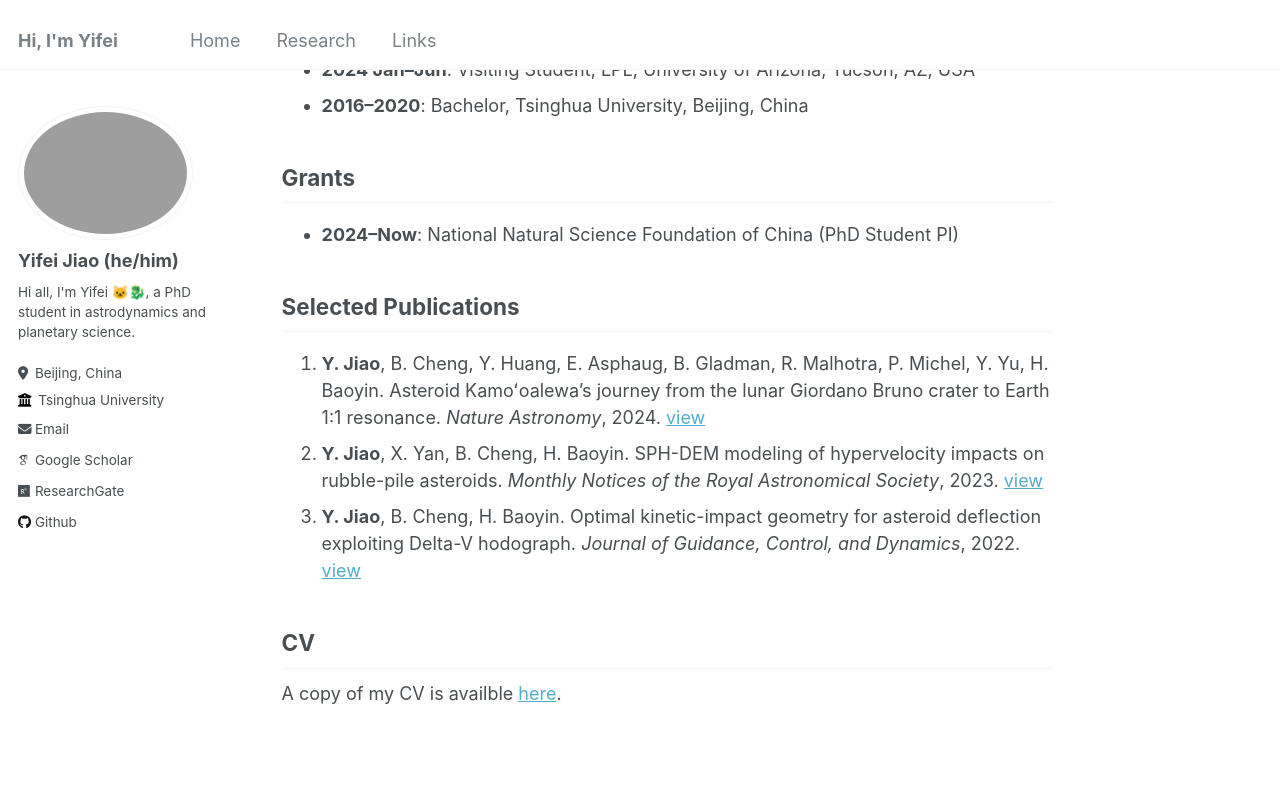
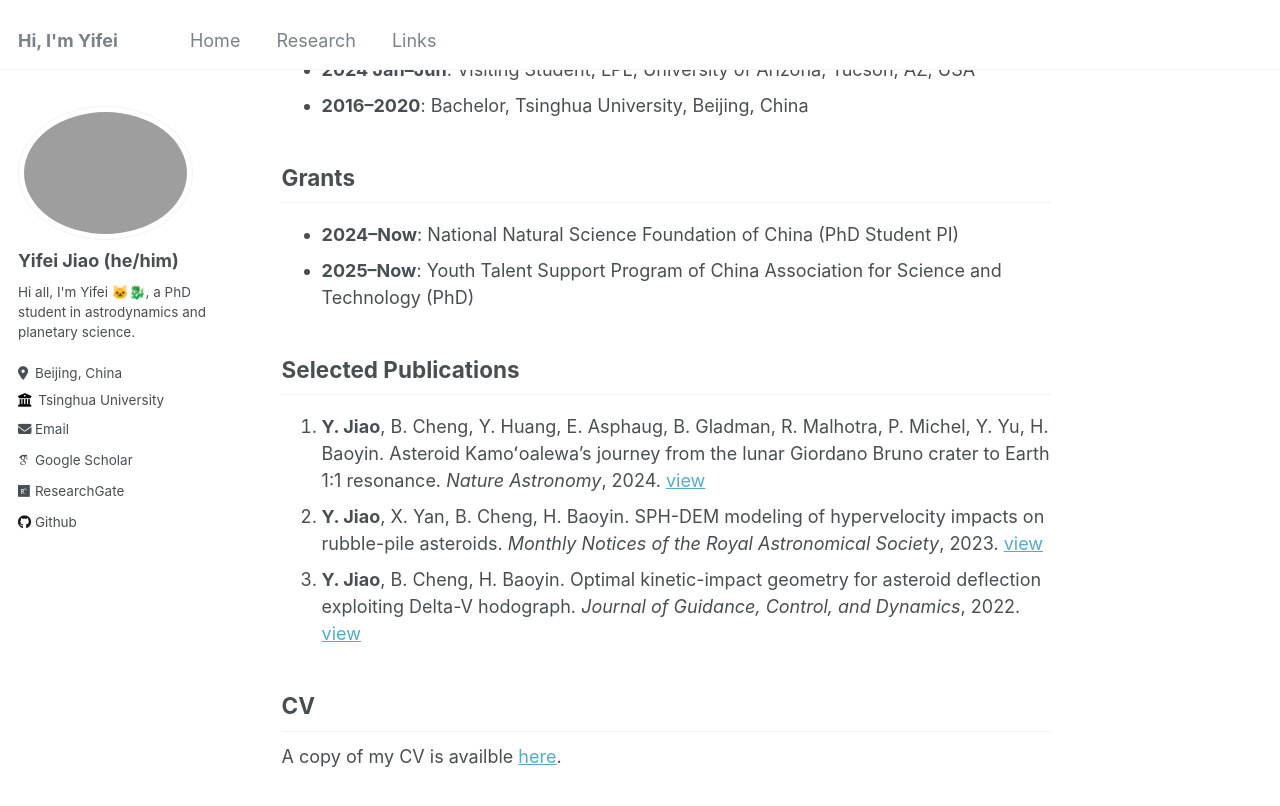
Before and after one commit to jiaoyf-thu/jiaoyf-thu.github.io, a Jekyll site: the page built from _pages/about.md, in a window 1280 px wide and 900 px high, scrolled down 410 px. Shown: the top 806 px of the window. Built offline with Jekyll 4.4.1, drawn with Linux system fonts in a browser that asks for light colours; some web fonts are replaced.

Commit message:
Update about.md

```diff
--- a/_pages/about.md
+++ b/_pages/about.md
@@ -19,6 +19,7 @@ I am currently a PhD student at Laboratory of AstroDynamics, Tsinghua University
 
 ## Grants
 + **2024--Now**: National Natural Science Foundation of China (PhD Student PI)
++ **2025--Now**: Youth Talent Support Program of China Association for Science and Technology (PhD)
 
 ## Selected Publications
 1. **Y. Jiao**, B. Cheng, Y. Huang, E. Asphaug, B. Gladman, R. Malhotra, P. Michel, Y. Yu, H. Baoyin. Asteroid Kamoʻoalewa's journey from the lunar Giordano Bruno crater to Earth 1:1 resonance. *Nature Astronomy*, 2024. <a href="https://www.nature.com/articles/s41550-024-02258-z" target="_blank">view</a>
```
